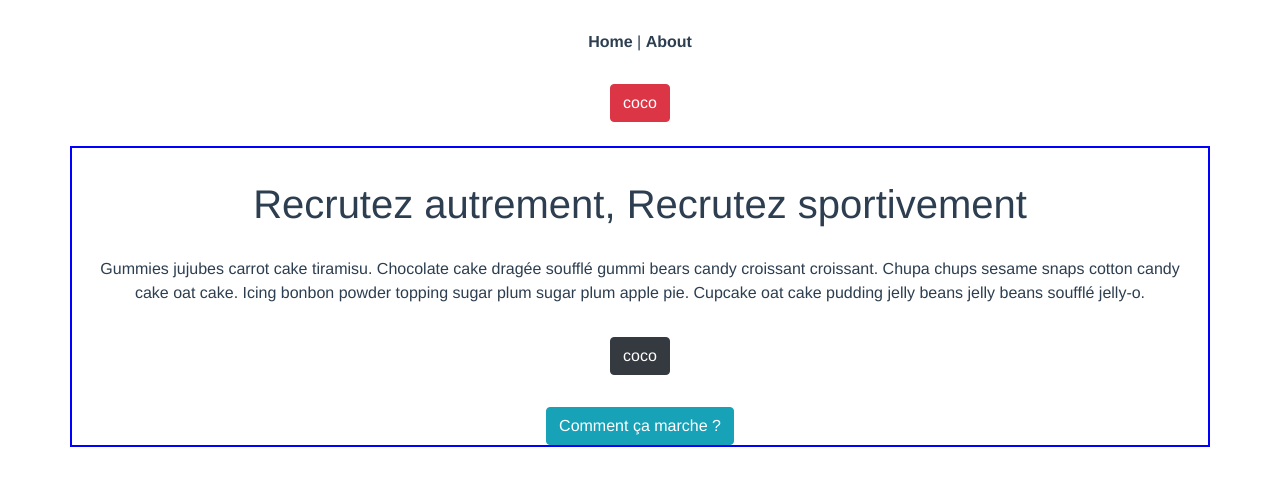
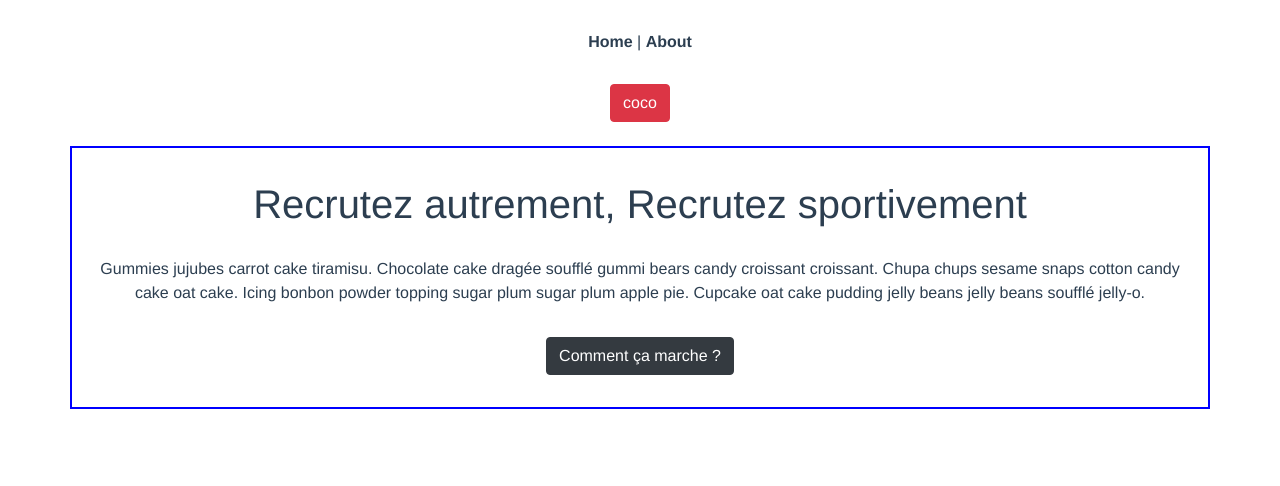
Before and after one commit to chmullerweb/beyond, a Vue app in the folder beyond_rh/: page /landing in a window 1280 px wide. Shown: the top 486 px of the page. Built offline with nearby package versions, Linux system fonts and the light colour scheme.

Commit message:
Update branch

```diff
--- a/beyond_rh/src/components/CardTitle.vue
+++ b/beyond_rh/src/components/CardTitle.vue
@@ -4,8 +4,7 @@
             <div class="col">
             <h1 class="claim">Recrutez autrement, Recrutez sportivement</h1>
             <p>Gummies jujubes carrot cake tiramisu. Chocolate cake dragée soufflé gummi bears candy croissant croissant. Chupa chups sesame snaps cotton candy cake oat cake. Icing bonbon powder topping sugar plum sugar plum apple pie. Cupcake oat cake pudding jelly beans jelly beans soufflé jelly-o. </p>
-            <Bouton></Bouton>
-            <button class="btn btn-info">Comment ça marche ?</button>
+            <Bouton btn btnInfo titleButton="Comment ça marche ?"></Bouton>
             </div>
         </div>
     </div>
```
